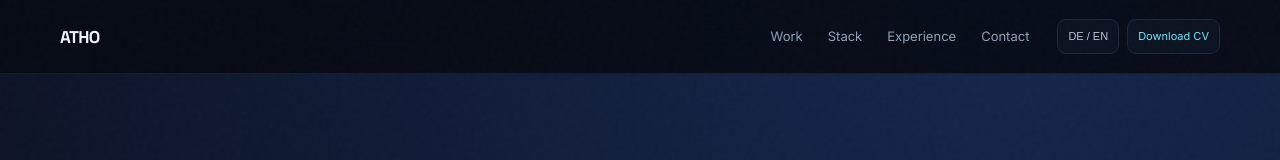
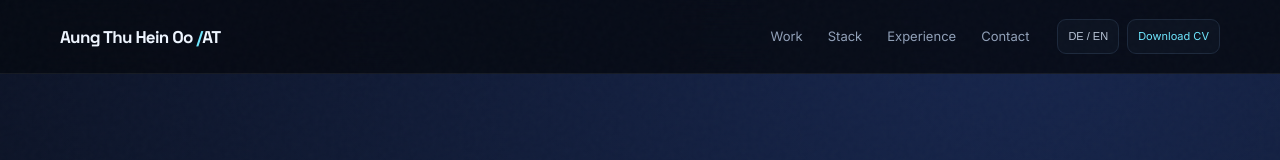
Before and after one commit to atho-gitrepo/atho-github.io, a plain HTML site: page index.html in a window 1280 px wide. Shown: the top 160 px of the page. Drawn offline with nearby package versions, Linux system fonts and the light colour scheme.

Commit message:
udpate long  name

```diff
--- a/index.html
+++ b/index.html
@@ -8,7 +8,7 @@
 <link rel="stylesheet" href="assets/site.css">
 </head><body>
 <div class="noise"></div>
-<header class="nav"><a class="logo" href="index.html">ATHO<span></span></a><nav><a href="#work" data-i18n="navWork">Work</a><a href="#stack" data-i18n="navStack">Stack</a><a href="#experience" data-i18n="navExp">Experience</a><a href="#contact" data-i18n="navContact">Contact</a></nav><div class="nav-actions"><button id="lang" class="tiny">DE / EN</button><a class="tiny resume" href="assets/Aung_Thu_Hein_Oo_CV_2026.pdf" target="_blank" data-i18n="cv">Download CV</a></div></header>
+<header class="nav"><a class="logo" href="index.html">Aung Thu Hein Oo <span>/</span>AT</a><nav><a href="#work" data-i18n="navWork">Work</a><a href="#stack" data-i18n="navStack">Stack</a><a href="#experience" data-i18n="navExp">Experience</a><a href="#contact" data-i18n="navContact">Contact</a></nav><div class="nav-actions"><button id="lang" class="tiny">DE / EN</button><a class="tiny resume" href="assets/Aung_Thu_Hein_Oo_CV_2026.pdf" target="_blank" data-i18n="cv">Download CV</a></div></header>
 
 <main>
 <section class="hero wrap">
```
